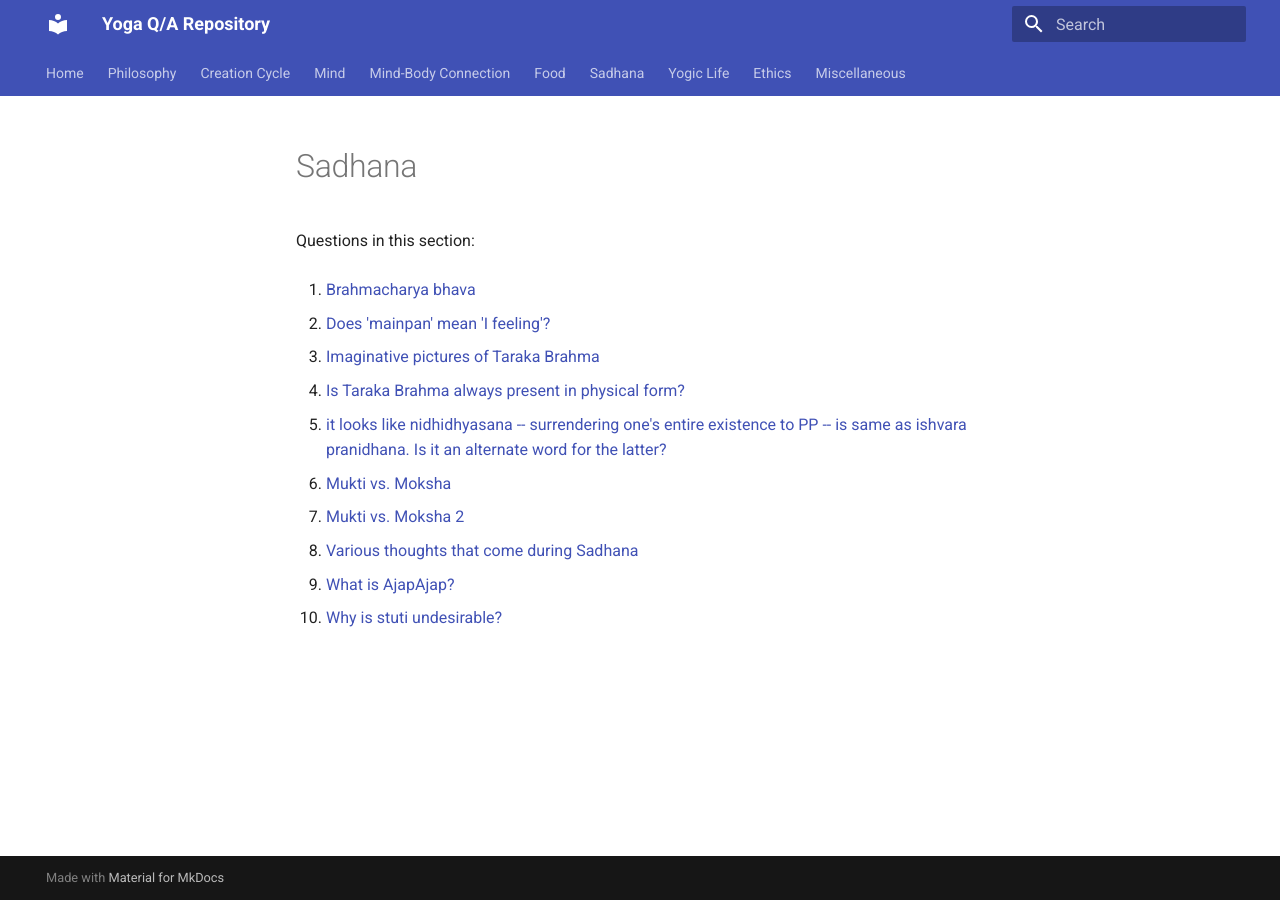
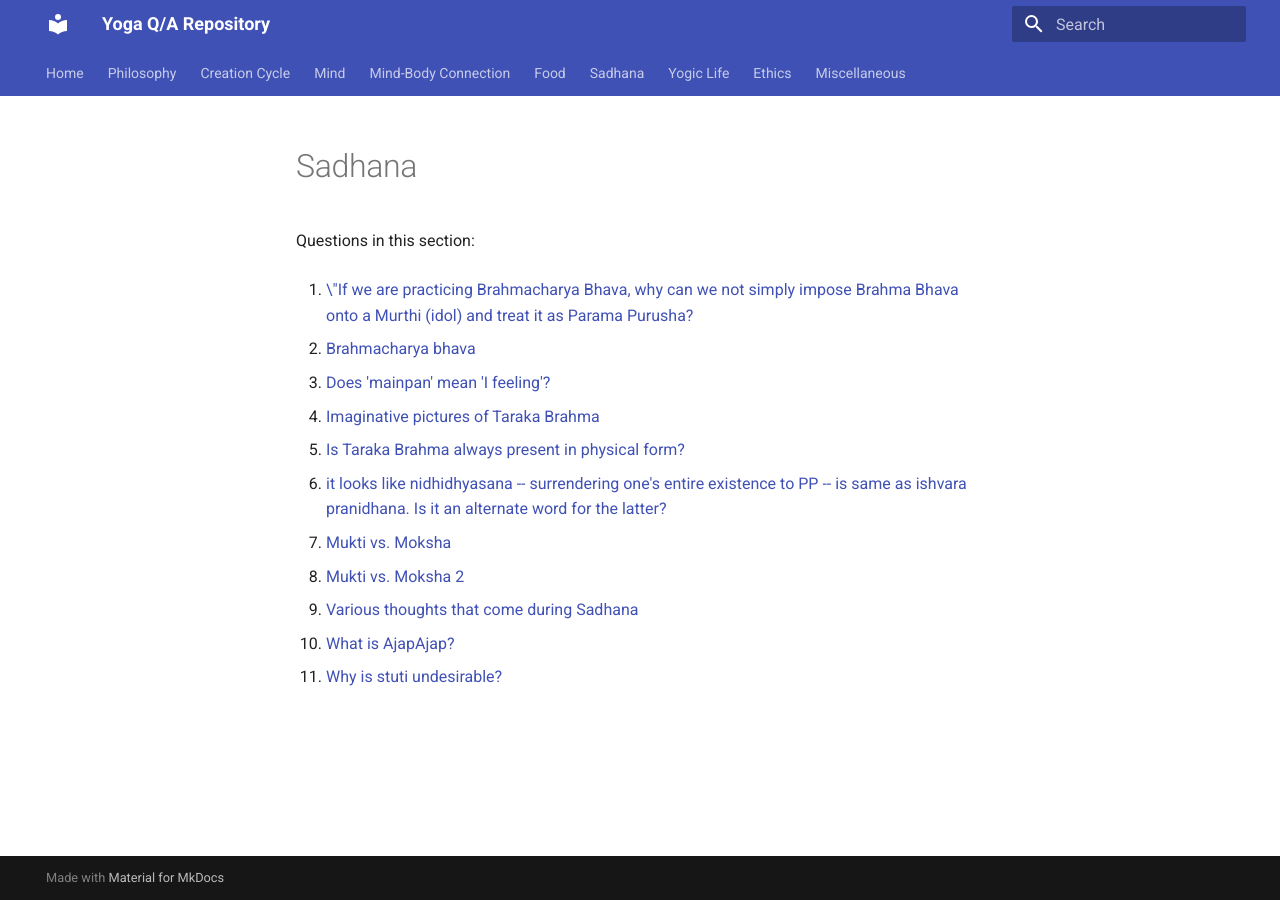
Before and after one commit to yogiclife/yoga-qa, an MkDocs documentation site: the page built from docs/sadhana/README.md, in a window 1280 px wide. Built offline with MkDocs 1.6.1 and Material for MkDocs 9.7.7, drawn with Linux system fonts in a browser that asks for light colours.

Commit message:
Update topic indices [skip ci]

```diff
--- a/docs/sadhana/README.md
+++ b/docs/sadhana/README.md
@@ -2,22 +2,24 @@
 
 Questions in this section:
 
-1. [Brahmacharya bhava](brahmacharya-bhava-20260629-074428.md)
+1. [\"If we are practicing Brahmacharya Bhava, why can we not simply impose Brahma Bhava onto a Murthi (idol) and treat it as Parama Purusha?](if-we-are-practicing-brahmacharya-bhava-why-can-we-not-simply-impose-brahma-bhava-onto-a-murthi-idol-and-treat-it-as-parama-purusha-20260629-230911.md)
 
-2. [Does 'mainpan' mean 'I feeling'?](does-mainpan-mean-i-feeling-20260629-083832.md)
+2. [Brahmacharya bhava](brahmacharya-bhava-20260629-074428.md)
 
-3. [Imaginative pictures of Taraka Brahma](imaginative-pictures-of-taraka-brahma-20260629-075022.md)
+3. [Does 'mainpan' mean 'I feeling'?](does-mainpan-mean-i-feeling-20260629-083832.md)
 
-4. [Is Taraka Brahma always present in physical form?](is-taraka-brahma-always-present-in-physical-form-20260629-074841.md)
+4. [Imaginative pictures of Taraka Brahma](imaginative-pictures-of-taraka-brahma-20260629-075022.md)
 
-5. [it looks like nidhidhyasana -- surrendering one's entire existence to PP -- is same as ishvara pranidhana. Is it an alternate word for the latter?](it-looks-like-nidhidhyasana-surrendering-ones-entire-existence-to-pp-is-same-as-ishvara-pranidhana-is-it-an-alternate-word-for-the-latter-20260629-083701.md)
+5. [Is Taraka Brahma always present in physical form?](is-taraka-brahma-always-present-in-physical-form-20260629-074841.md)
 
-6. [Mukti vs. Moksha](mukti-vs-moksha-20260629-222657.md)
+6. [it looks like nidhidhyasana -- surrendering one's entire existence to PP -- is same as ishvara pranidhana. Is it an alternate word for the latter?](it-looks-like-nidhidhyasana-surrendering-ones-entire-existence-to-pp-is-same-as-ishvara-pranidhana-is-it-an-alternate-word-for-the-latter-20260629-083701.md)
 
-7. [Mukti vs. Moksha 2](mukti-vs-moksha-2-20260629-222850.md)
+7. [Mukti vs. Moksha](mukti-vs-moksha-20260629-222657.md)
 
-8. [Various thoughts that come during Sadhana](various-thoughts-that-come-during-sadhana-20260629-083034.md)
+8. [Mukti vs. Moksha 2](mukti-vs-moksha-2-20260629-222850.md)
 
-9. [What is AjapAjap?](what-is-ajapajap-20260629-104312.md)
+9. [Various thoughts that come during Sadhana](various-thoughts-that-come-during-sadhana-20260629-083034.md)
 
-10. [Why is stuti undesirable?](why-is-stuti-undesirable-20260629-223941.md)
+10. [What is AjapAjap?](what-is-ajapajap-20260629-104312.md)
+
+11. [Why is stuti undesirable?](why-is-stuti-undesirable-20260629-223941.md)
```
